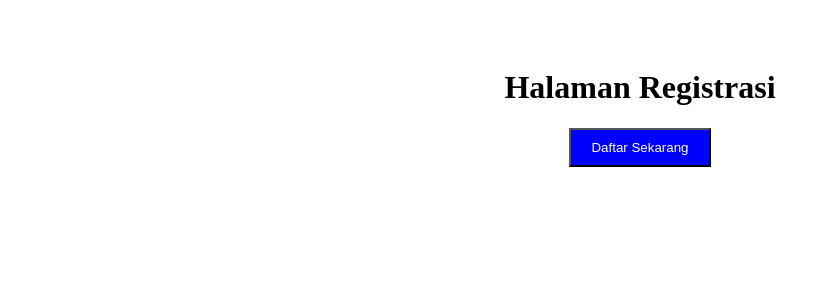
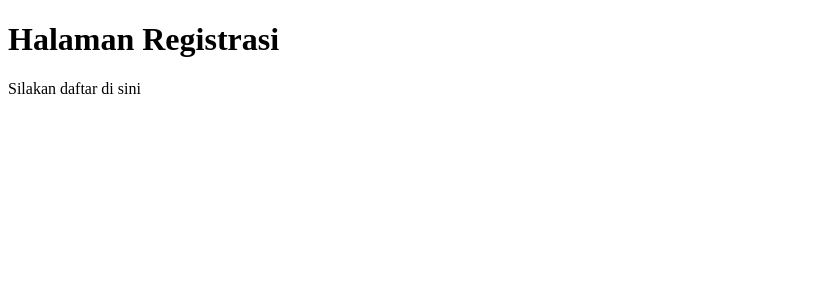
Before and after one commit to mudhofar-maker/rilisbreezeway, a Next.js app: page /register in a window 1280 px wide. Shown: the top 300 px of the page, without its empty margins (0-830 px from the left). Built offline with nearby package versions, Linux system fonts and the light colour scheme.

Commit message:
Update page.tsx

```diff
--- a/app/register/page.tsx
+++ b/app/register/page.tsx
@@ -1,12 +1,8 @@
-'use client';
-
 export default function RegisterPage() {
   return (
-    <div style={{ padding: '40px', textAlign: 'center' }}>
+    <div>
       <h1>Halaman Registrasi</h1>
-      <button onClick={() => alert('Berhasil!')} style={{ padding: '10px 20px', background: 'blue', color: 'white' }}>
-        Daftar Sekarang
-      </button>
+      <p>Silakan daftar di sini</p>
     </div>
   );
 }
```
